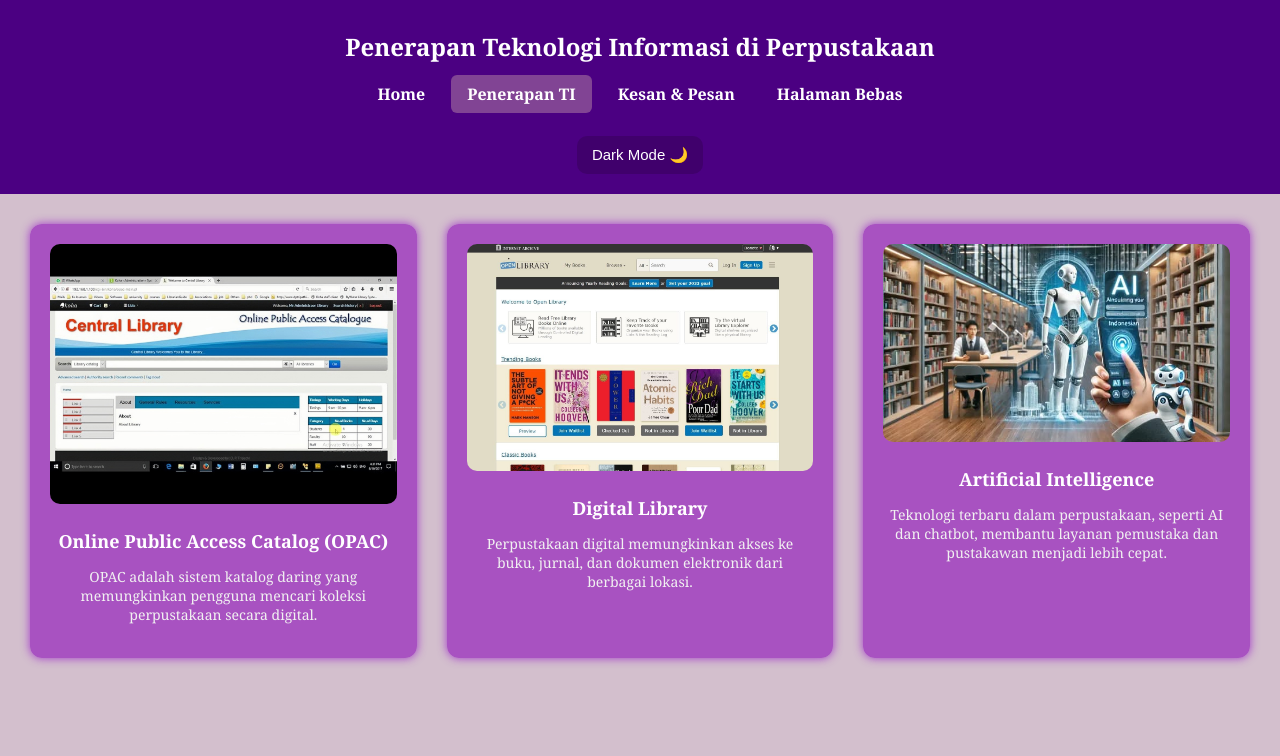
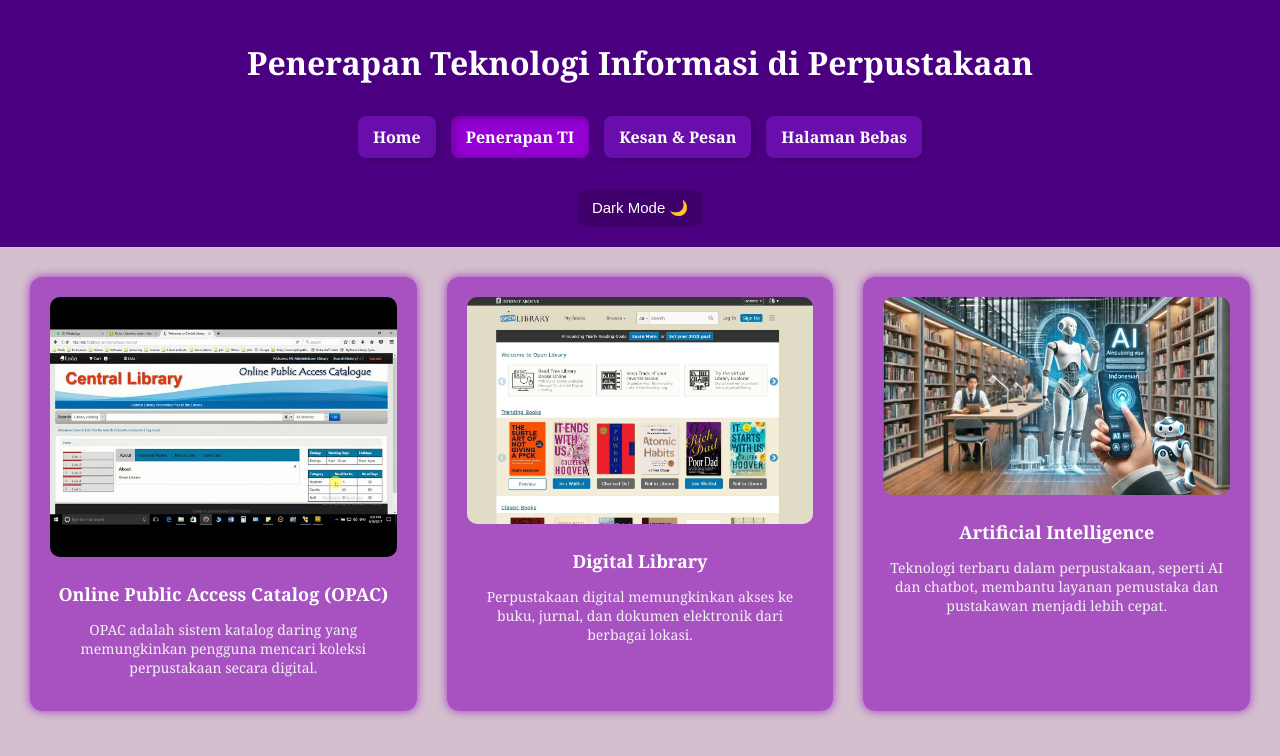
Before and after one commit to Rizky-Pratomo/Website2-Personal, a plain HTML site: page penerapan-ti.html in a window 1280 px wide. Drawn offline with Linux system fonts and the light colour scheme.

Commit message:
Add files via upload

```diff
--- a/penerapan-ti.html
+++ b/penerapan-ti.html
@@ -11,9 +11,8 @@
 
     <!-- HEADER -->
     <header class="header">
-        <div class="judul">
-            <h1>Penerapan Teknologi Informasi di Perpustakaan</h1>
-        </div>
+        <h1 class="judul">Penerapan Teknologi Informasi di Perpustakaan</h1>
+
         <nav class="nav">
             <ul>
                 <li><a href="index.html">Home</a></li>
@@ -22,6 +21,7 @@
                 <li><a href="halaman-bebas.html">Halaman Bebas</a></li>
             </ul>
         </nav>
+
         <button id="toggleDarkMode">Dark Mode 🌙</button>
     </header>
 
--- a/style.css
+++ b/style.css
@@ -93,6 +93,14 @@ body {
     transform: scale(1.05);
   }
 
+  /* TRANSISI UNTUK ANIMASI MODE TERANG & GELAP */
+body,
+.header,
+.materi-box,
+#toggleDarkMode {
+    transition: background-color 0.3s ease, color 0.3s ease;
+}
+
   /* Glow effect */
   .profile-container::before {
     content: "";
--- a/style2.css
+++ b/style2.css
@@ -25,28 +25,46 @@ body {
     margin: 10px 0;
 }
 
+/* TRANSISI UNTUK ANIMASI MODE TERANG & GELAP */
+body,
+.header,
+.materi-box,
+#toggleDarkMode {
+    transition: background-color 0.3s ease, color 0.3s ease;
+}
+
 /* NAVIGATION */
 .nav ul {
     list-style: none;
+    padding: 0;
     display: flex;
-    flex-wrap: wrap;
-    gap: 10px;
-    padding: 0;
+    gap: 15px;
     justify-content: center;
     margin-top: 10px;
+    flex-wrap: wrap;
 }
+
 .nav ul li a {
     text-decoration: none;
     color: white;
     font-weight: bold;
-    padding: 8px 16px;
-    border-radius: 6px;
-    transition: 0.3s;
-    background-color: transparent;
+    padding: 10px 15px;
+    border-radius: 8px;
+    background: #6a0dad;
+    transition: all 0.3s ease-in-out;
+    display: inline-block;
+    box-shadow: 2px 2px 8px rgba(0, 0, 0, 0.2);
 }
-.nav ul li a:hover,
+
+.nav ul li a:hover {
+    background: #8a2be2;
+    transform: scale(1.1);
+    box-shadow: 3px 3px 12px rgba(0, 0, 0, 0.3);
+}
+
 .nav ul li a.active {
-    background-color: #814494;
+    background: #9400d3;
+    box-shadow: inset 2px 2px 8px rgba(0, 0, 0, 0.3);
 }
 
 /* DARK MODE BUTTON */
```
